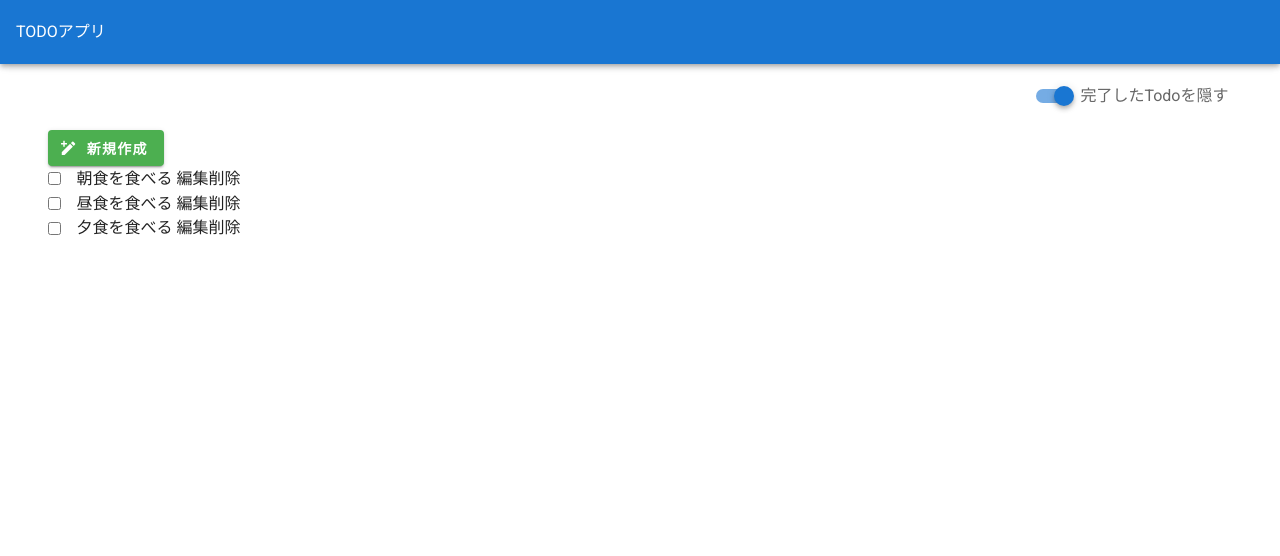
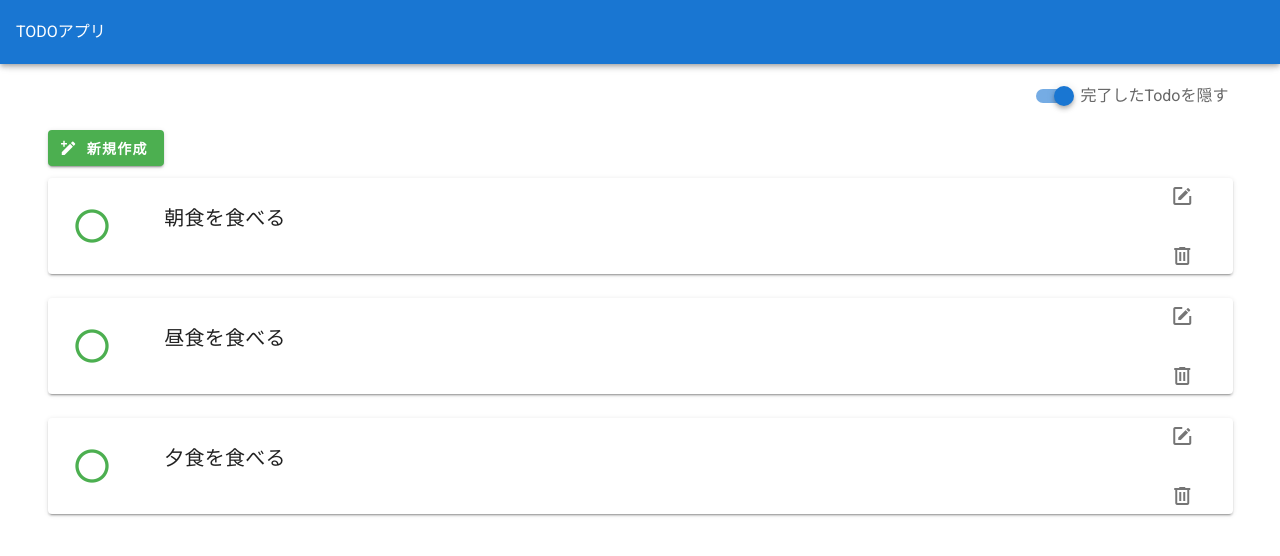
Before and after one commit to yumemio193/todo_vue_sample, a Vue app: page / in a window 1280 px wide. Shown: the top 556 px of the page. Built offline with nearby package versions, Linux system fonts and the light colour scheme.

Commit message:
TodoコンポーネントにVuetifyを適応

```diff
--- a/src/component/Todo.vue
+++ b/src/component/Todo.vue
@@ -1,17 +1,52 @@
 <template>
-  <div>
+  <v-card min-width="400" class="my-3">
+    <v-row align="center">
+      <v-col cols="2" xl="1" lg="1" md="1" sm="1" class="text-center pr-0">
+        <v-btn @click="todo.done = !todo.done" icon color="success">
+          <v-icon x-large>{{ doneIcon }}</v-icon>
+        </v-btn>
+      </v-col>
+      <v-col>
+        <v-card-title>{{ todo.title }}</v-card-title>
+        <v-card-subtitle>{{ todo.dueDate | fromNow }}</v-card-subtitle>
+        <v-card-text>{{ todo.note }}</v-card-text>
+      </v-col>
+      <v-col cols="2" xl="1" lg="1" md="1" sm="1" class="text-center pl-0">
+        <v-row class="flex-column fill-height" justify="center">
+          <v-col class="pl-0">
+            <v-btn @click="toEditTodo" icon>
+              <v-icon>mdi-square-edit-outline</v-icon>
+            </v-btn>
+          </v-col>
+          <v-col class="pl-0">
+            <v-btn @click="remove" icon>
+              <v-icon>mdi-trash-can-outline</v-icon>
+            </v-btn>
+          </v-col>
+        </v-row>
+      </v-col>
+    </v-row>
+  </v-card>
+  <!-- <div>
     <input type="checkbox" class="checkbox" v-model="todo.done"/>
     <div class="todo_detail">
       {{todo.title}}
       <button @click="toEditTodo">編集</button>
       <button @click="remove">削除</button>
     </div>
-  </div>
+  </div> -->
 </template>
 
 <script>
 export default {
   props: ['todo'],
+  computed: {
+    doneIcon() {
+      return this.todo.done
+        ? "mdi-checkbox-marked-circle-outline"
+        : "mdi-checkbox-blank-circle-outline";
+    },
+  },
   methods: {
     toEditTodo() {
       this.$router.push({
@@ -30,15 +65,3 @@ export default {
   }
 }
 </script>
-
-<style scoped>
-.checkbox {
-  display: inline-block;
-  vertical-align: middle;
-}
-.todo_detail {
-  display: inline-block;
-  vertical-align: middle;
-  padding-left: 1rem;
-}
-</style>
```
